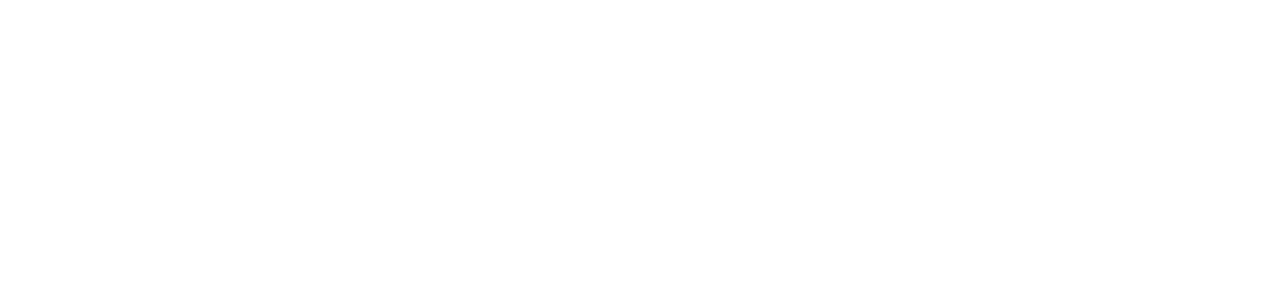
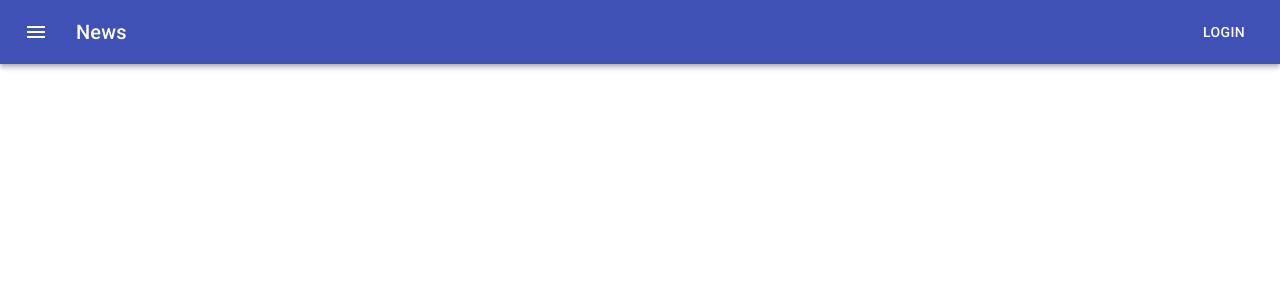
Before and after one commit to AnjaliKevadiya/phone-eats-first, a React (Create React App) app in the folder client/: page / in a window 1280 px wide. Shown: the top 300 px of the page. Built offline with nearby package versions, Linux system fonts and the light colour scheme.

Commit message:
fixed the navbar

```diff
--- a/client/src/App.js
+++ b/client/src/App.js
@@ -9,8 +9,9 @@ function App() {
   return (
     <Router>
       <div>
+        <Navbar />
+
         <Switch>
-          {/* <Navbar /> */}
           <Route exact path="/signup" component={SignUp} />
           <Route exact path="/home" component={Home} />
         </Switch>
--- a/client/src/pages/Home.js
+++ b/client/src/pages/Home.js
@@ -5,6 +5,8 @@ function Home() {
   return (
     <div>
       <Post />
+      <Post />
+      <Post />
     </div>
   );
 }
```
